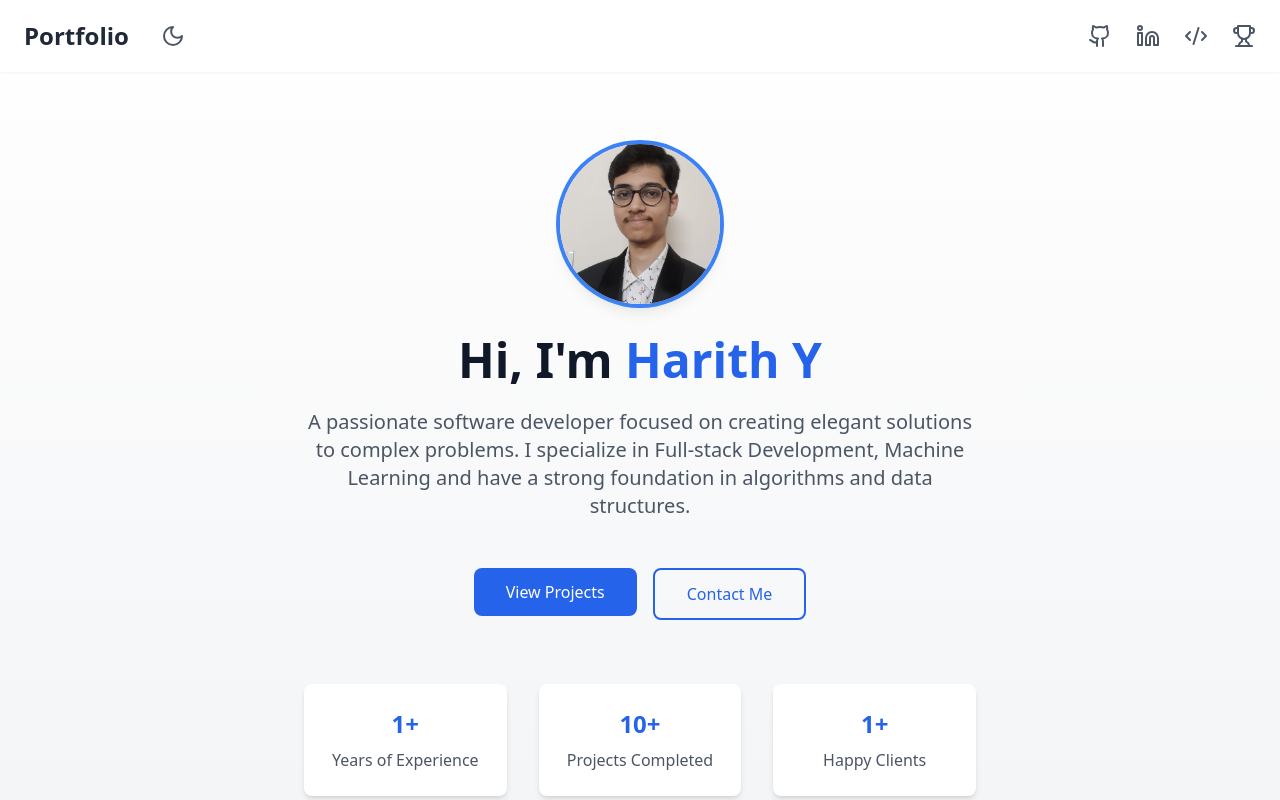
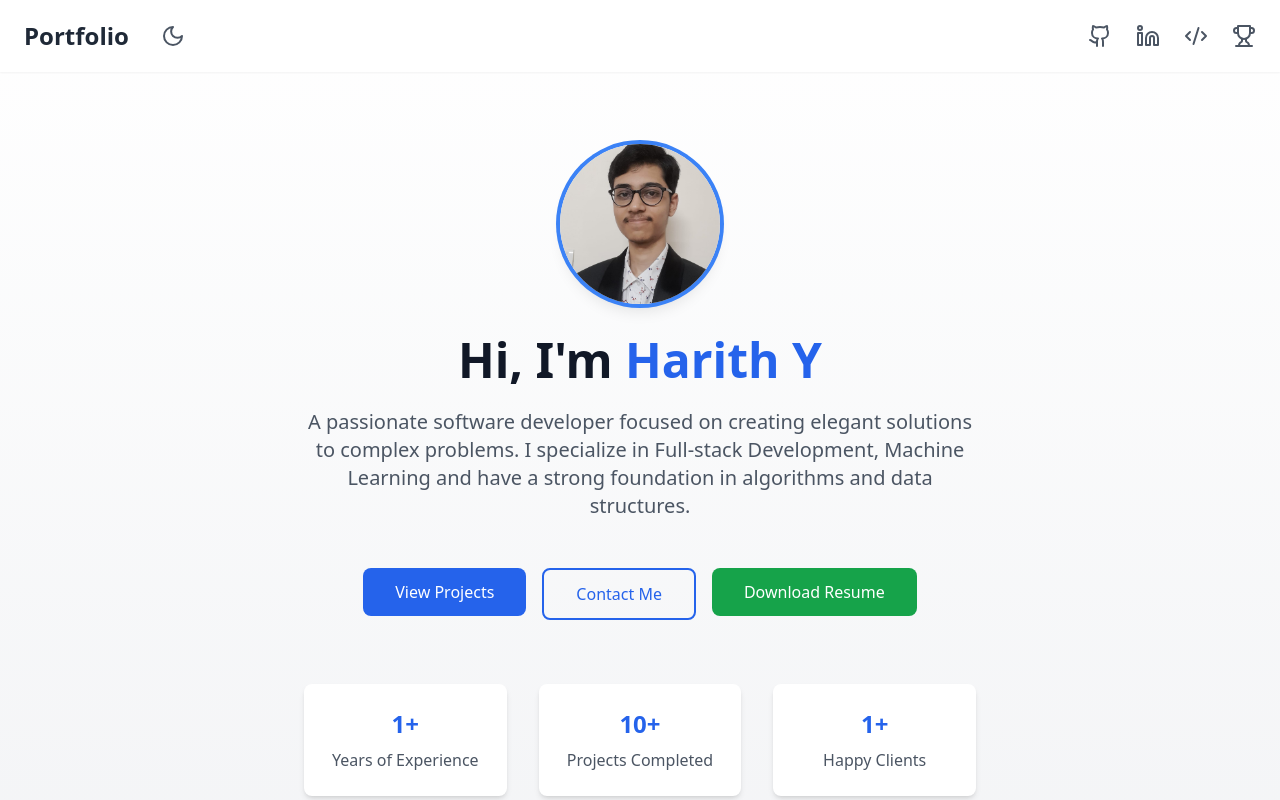
Before and after one commit to Harith-Y/portfolio, a React (Vite) app: page / in a window 1280 px wide. Shown: the top 800 px of the page. Built offline with nearby package versions, Linux system fonts and the light colour scheme; no server answers.

Commit message:
feat: add download button for resume in Hero component

```diff
--- a/src/components/Hero.tsx
+++ b/src/components/Hero.tsx
@@ -46,6 +46,15 @@ export default function Hero() {
                 Contact Me
               </motion.button>
             </a>
+            <a href="/resume.pdf" download="Resume_Harith_Yerragolam.pdf">
+              <motion.button
+                whileHover={{ scale: 1.05 }}
+                whileTap={{ scale: 0.95 }}
+                className="bg-green-600 text-white px-8 py-3 rounded-lg font-medium hover:bg-green-700 transition"
+              >
+                Download Resume
+              </motion.button>
+            </a>
           </div>
         </motion.div>
 
```
Also changed, not shown: 1 other file (tests, documents, lock files or other folders).
